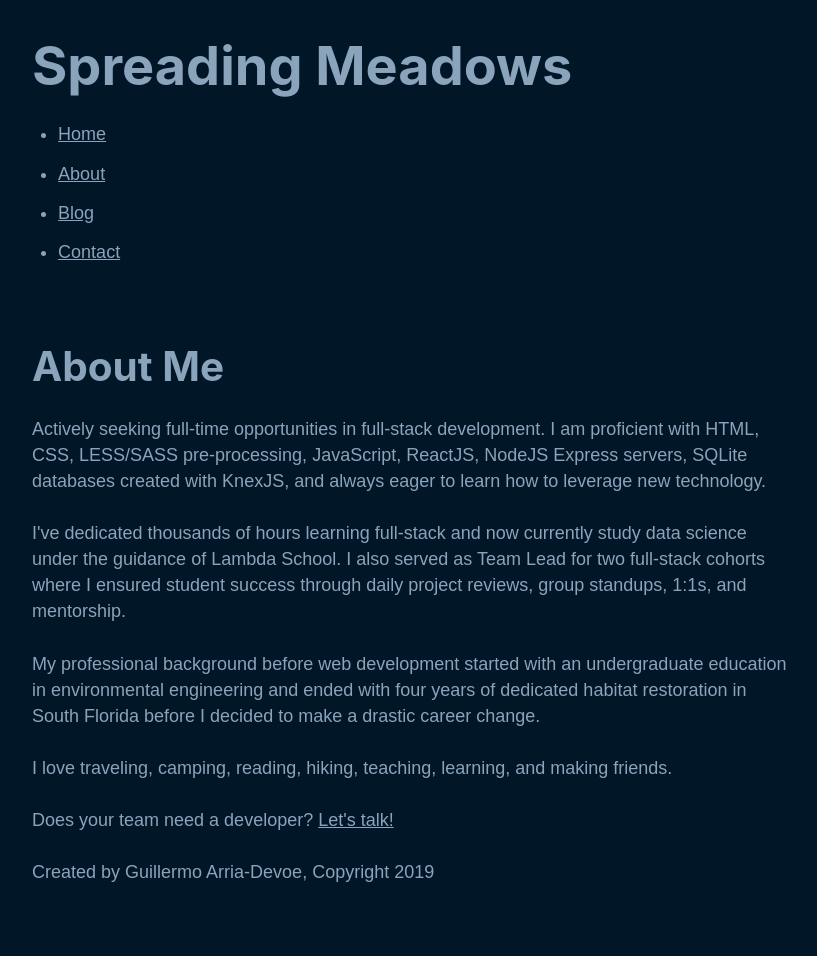
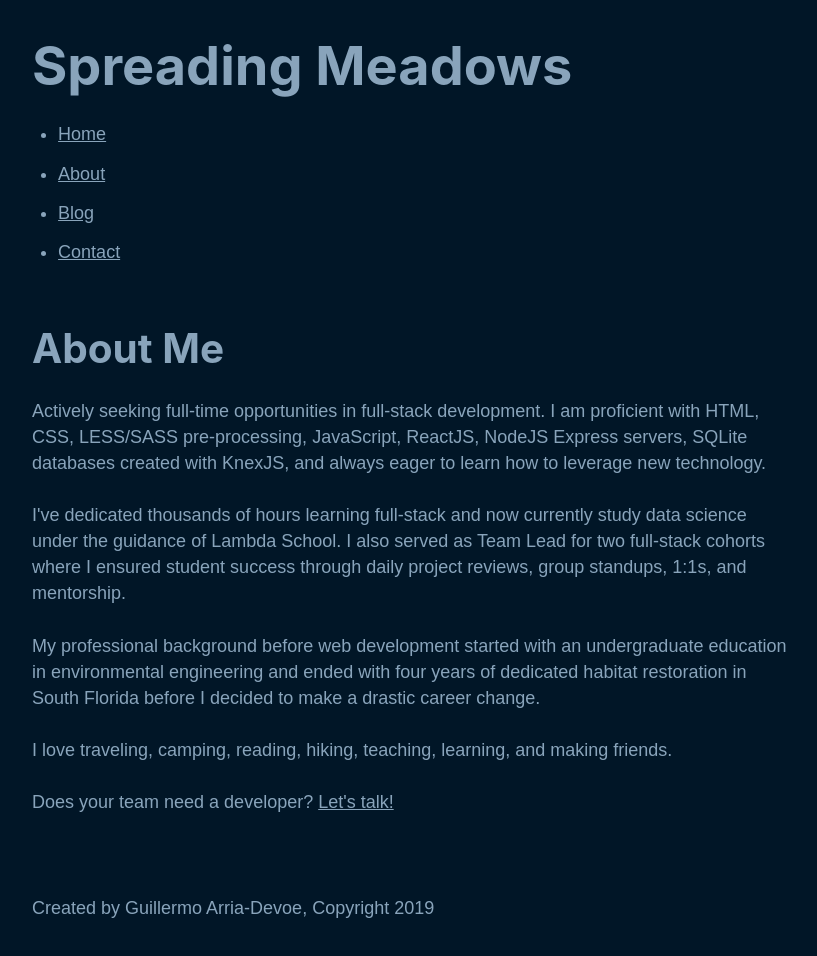
Before and after one commit to discogerm/guillermoarriadevoe.com, a Gatsby site in the folder portfolio-blog/: page /about in a window 1280 px wide. Shown: the whole page, without its empty margins (226-1043 px from the left). Before the commit the page ends 930 px from the top, so only its background shows below. Built offline with nearby package versions, Linux system fonts and the light colour scheme; Gatsby itself is replaced by a stand-in of ours.

Commit message:
Added footer styling module and more

```diff
--- a/portfolio-blog/src/components/footer.js
+++ b/portfolio-blog/src/components/footer.js
@@ -1,5 +1,7 @@
 import React from 'react'
 import { graphql, useStaticQuery } from 'gatsby'
+
+import footerStyles from './footer.module.scss'
 
 const Footer = () => {
   const data = useStaticQuery(graphql`
@@ -13,7 +15,7 @@ const Footer = () => {
   `)
 
   return (
-    <footer>
+    <footer className={footerStyles.footer}>
       <p>Created by {data.site.siteMetadata.author}, Copyright 2019</p>
     </footer>
   )
--- /dev/null
+++ b/portfolio-blog/src/components/footer.module.scss
@@ -0,0 +1,3 @@
+.footer {
+  margin-top: 3rem;
+}
--- a/portfolio-blog/src/components/header.module.scss
+++ b/portfolio-blog/src/components/header.module.scss
@@ -1,5 +1,5 @@
 .header {
-  padding: 1rem 0 3rem;
+  padding: 1rem 0 2rem;
 }
 
 .title {
```
